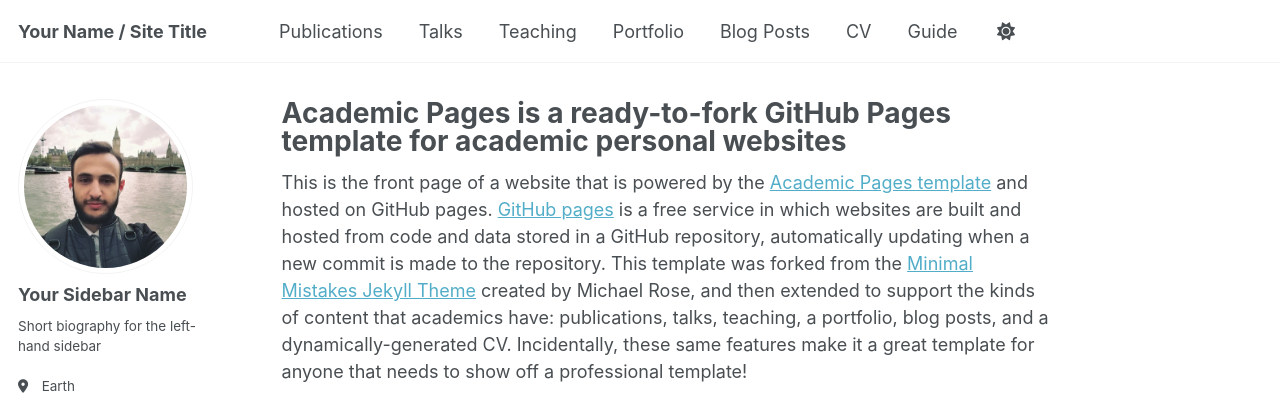
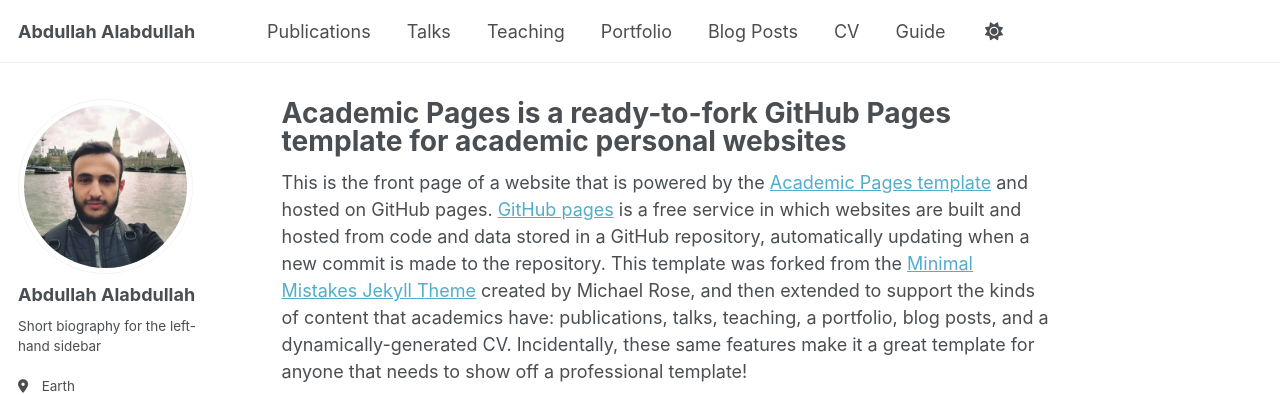
Before and after one commit to abdullahalabdullah/abdullahalabdullah.github.io, a Jekyll site: the page built from _pages/about.md, in a window 1280 px wide. Shown: the top 395 px of the page. Built offline with Jekyll 4.4.1, drawn with Linux system fonts in a browser that asks for light colours; some web fonts are replaced; a script bundle is joined from its source files by our own code; library files that are not in the unit come from our copies.

Commit message:
name change

```diff
--- a/_config.yml
+++ b/_config.yml
@@ -9,7 +9,7 @@
 # Basic Site Settings
 locale                   : "en-US"
 site_theme               : "default" # the available themes options are "default", "air", "sunrise", "mint", "dirt" and "contrast"
-title                    : "Your Name / Site Title"
+title                    : "Abdullah Alabdullah"
 title_separator          : "-"
 name                     : &name "Your Name"
 description              : &description "Your Name's academic portfolio"   # Update this with a general description of your site, this is the default if not overridden by a page
@@ -24,7 +24,7 @@ repository               : "academicpages/academicpages.github.io"
 author:
   # Biographic information
   avatar           : "profile.png"
-  name             : "Your Sidebar Name"
+  name             : "Abdullah Alabdullah"
   pronouns         : # example: "she/her"
   bio              : "Short biography for the left-hand sidebar"
   location         : "Earth"
```
